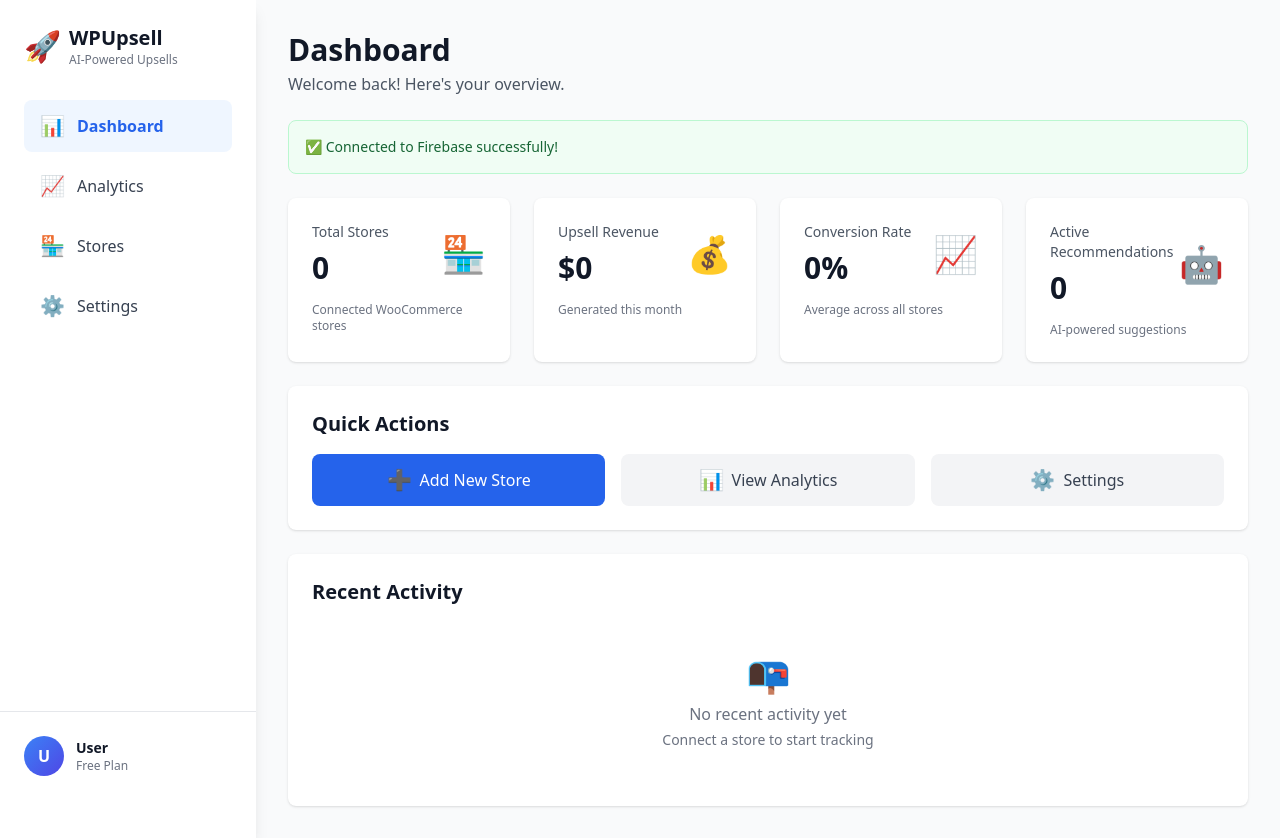
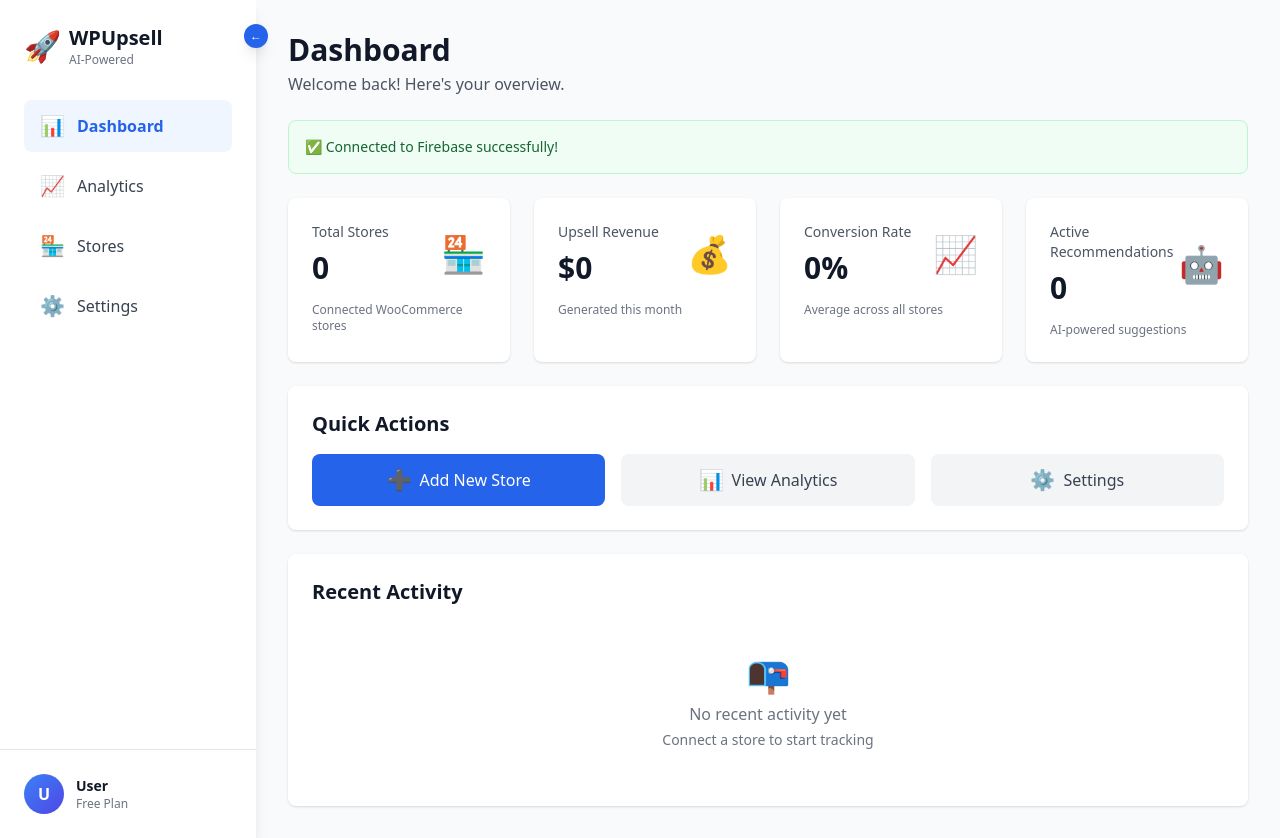
Before and after one commit to onmygenius/wpupsell, a Vue app in the folder apps/dashboard/: page / in a window 1280 px wide. Built offline with nearby package versions, Linux system fonts and the light colour scheme; no server answers; the database is empty.

Commit message:
feat: Add collapsible sidebar with smooth animations and tooltips

```diff
--- a/apps/dashboard/src/components/layout/AppLayout.vue
+++ b/apps/dashboard/src/components/layout/AppLayout.vue
@@ -1,7 +1,9 @@
 <script setup lang="ts">
+import { ref } from 'vue';
 import { RouterLink, useRoute } from 'vue-router';
 
 const route = useRoute();
+const isCollapsed = ref(false);
 
 const navigation = [
   { name: 'Dashboard', path: '/', icon: '📊' },
@@ -13,47 +15,81 @@ const navigation = [
 const isActive = (path: string) => {
   return route.path === path;
 };
+
+const toggleSidebar = () => {
+  isCollapsed.value = !isCollapsed.value;
+};
 </script>
 
 <template>
   <div class="min-h-screen bg-gray-50 flex">
     <!-- Sidebar -->
-    <aside class="w-64 bg-white shadow-lg">
+    <aside
+      :class="[
+        'bg-white shadow-lg transition-all duration-300 ease-in-out relative',
+        isCollapsed ? 'w-20' : 'w-64'
+      ]"
+    >
+      <!-- Toggle Button -->
+      <button
+        @click="toggleSidebar"
+        class="absolute -right-3 top-6 w-6 h-6 bg-blue-600 text-white rounded-full flex items-center justify-center hover:bg-blue-700 transition shadow-lg z-10"
+      >
+        <span class="text-xs">{{ isCollapsed ? '→' : '←' }}</span>
+      </button>
+
       <div class="p-6">
-        <div class="flex items-center gap-2 mb-8">
+        <!-- Logo -->
+        <div :class="['flex items-center gap-2 mb-8 transition-all', isCollapsed ? 'justify-center' : '']">
           <span class="text-3xl">🚀</span>
-          <div>
+          <div v-if="!isCollapsed">
             <h1 class="text-xl font-bold text-gray-900">WPUpsell</h1>
-            <p class="text-xs text-gray-500">AI-Powered Upsells</p>
+            <p class="text-xs text-gray-500">AI-Powered</p>
           </div>
         </div>
 
+        <!-- Navigation -->
         <nav class="space-y-2">
           <RouterLink
             v-for="item in navigation"
             :key="item.path"
             :to="item.path"
             :class="[
-              'flex items-center gap-3 px-4 py-3 rounded-lg transition',
+              'flex items-center gap-3 px-4 py-3 rounded-lg transition group relative',
               isActive(item.path)
                 ? 'bg-blue-50 text-blue-600 font-semibold'
-                : 'text-gray-700 hover:bg-gray-50'
+                : 'text-gray-700 hover:bg-gray-50',
+              isCollapsed ? 'justify-center' : ''
             ]"
+            :title="isCollapsed ? item.name : ''"
           >
             <span class="text-xl">{{ item.icon }}</span>
-            <span>{{ item.name }}</span>
+            <span v-if="!isCollapsed" class="transition-opacity">{{ item.name }}</span>
+
+            <!-- Tooltip when collapsed -->
+            <div
+              v-if="isCollapsed"
+              class="absolute left-full ml-2 px-3 py-2 bg-gray-900 text-white text-sm rounded-lg opacity-0 group-hover:opacity-100 transition-opacity pointer-events-none whitespace-nowrap z-50"
+            >
+              {{ item.name }}
+            </div>
           </RouterLink>
         </nav>
       </div>
 
       <!-- User Section -->
-      <div class="absolute bottom-0 w-64 p-6 border-t border-gray-200">
-        <div class="flex items-center gap-3">
-          <div class="w-10 h-10 bg-gradient-to-br from-blue-500 to-indigo-600 rounded-full flex items-center justify-center text-white font-semibold">
+      <div
+        :class="[
+          'absolute bottom-0 p-6 border-t border-gray-200 transition-all',
+          isCollapsed ? 'w-20' : 'w-64'
+        ]"
+      >
+        <div :class="['flex items-center gap-3', isCollapsed ? 'justify-center' : '']">
+          <div class="w-10 h-10 bg-gradient-to-br from-blue-500 to-indigo-600 rounded-full flex items-center justify-center text-white font-semibold flex-shrink-0">
             U
           </div>
-          <div class="flex-1">
-            <p class="text-sm font-semibold text-gray-900">User</p>
+          <div v-if="!isCollapsed" class="flex-1 min-w-0">
+            <p class="text-sm font-semibold text-gray-900 truncate">User</p>
             <p class="text-xs text-gray-500">Free Plan</p>
           </div>
         </div>
@@ -61,7 +97,7 @@ const isActive = (path: string) => {
     </aside>
 
     <!-- Main Content -->
-    <main class="flex-1 p-8">
+    <main class="flex-1 p-8 overflow-auto">
       <RouterView />
     </main>
   </div>
```
